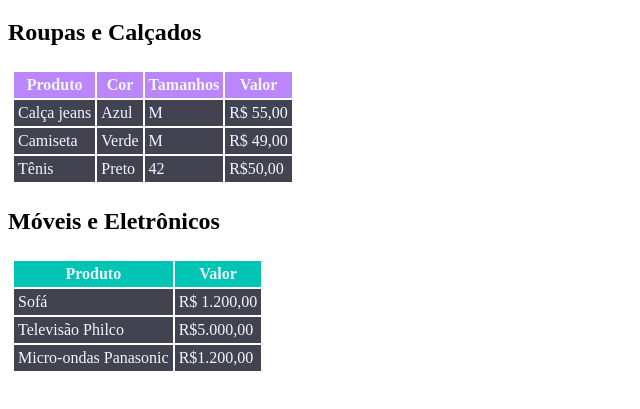
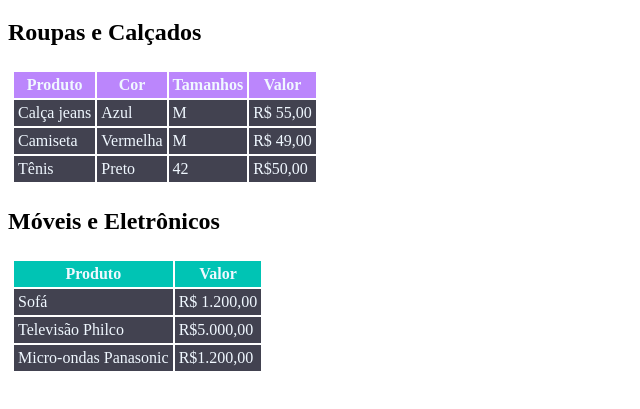
Before and after one commit to penelope-lara/Tabelas, a plain HTML site: page index.html in a window 1280 px wide. Shown: the part 61-470 px from the top of the page, without its empty margins (0-640 px from the left). Drawn offline with Linux system fonts and the light colour scheme.

Commit message:
trocando a cor da camiseta de novo

```diff
--- a/index.html
+++ b/index.html
@@ -37,7 +37,7 @@
 
             <tr class="tabela-roupas" >
                 <td>Camiseta</td>
-                <td>Verde</td>
+                <td>Vermelha</td>
                 <td>M</td>
                 <td>R$ 49,00</td>
             </tr>
```
